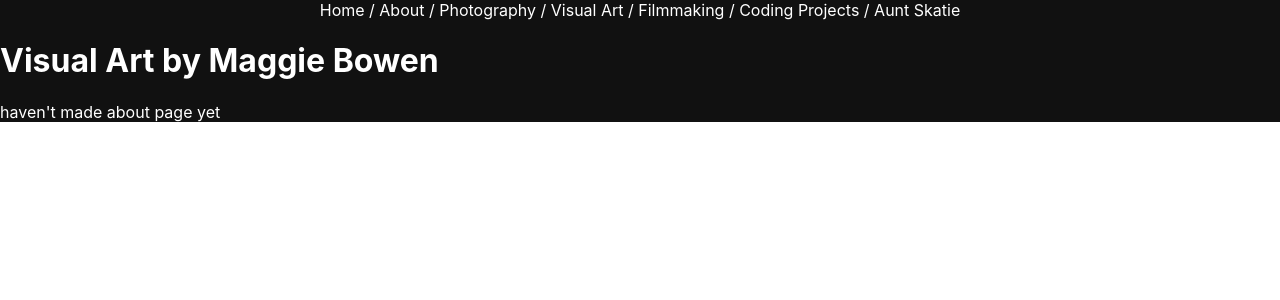
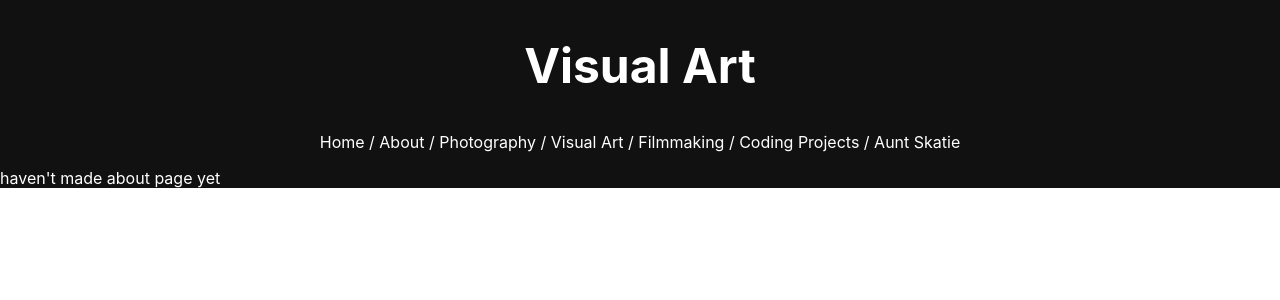
Before and after one commit to maggiebowen/maggie-portafolio-new, a Next.js app: page /visualArt in a window 1280 px wide. Shown: the top 300 px of the page. Built offline with nearby package versions, Linux system fonts and the light colour scheme.

Commit message:
added nav correctly and styled

```diff
--- a/pages/auntSkatie.tsx
+++ b/pages/auntSkatie.tsx
@@ -3,9 +3,9 @@ import Navigation from './Navigation';
 
 function auntSkatie() {
   return (
-    <div className={styles.container}>
+    <div className={styles.secondaryPage}>
+      <h1 className={styles.pageTitle}>Aunt Skatie, LGBT and womens skate club</h1>
       <Navigation />
-      <h1>Aunt Skatie, LGBT and womens skate club</h1>
       <p>haven&#39;t made about page yet</p>
     </div>
   );
--- a/pages/codingProjects.tsx
+++ b/pages/codingProjects.tsx
@@ -16,6 +16,9 @@ function codingProjects() {
         {/* eslint-disable-next-line */}
         <button className={styles.button}>University Github</button>
       </a>
+
+      <h2>About this site:</h2>
+      <p>This website was programmed in Typescript.</p>
 
       <h2>Assignments from React Class:</h2>
       <iframe
--- a/pages/filmmaking.tsx
+++ b/pages/filmmaking.tsx
@@ -3,9 +3,9 @@ import Navigation from './Navigation';
 
 function filmmaking() {
   return (
-    <div className={styles.container}>
+    <div className={styles.secondaryPage}>
+      <h1 className={styles.pageTitle}>Filmmaking</h1>
       <Navigation />
-      <h1>filmmaking by Maggie</h1>
       <p>haven&#39;t made about page yet</p>
     </div>
   );
--- a/pages/photography.tsx
+++ b/pages/photography.tsx
@@ -3,9 +3,9 @@ import Navigation from './Navigation';
 
 function photography() {
   return (
-    <div className={styles.container}>
+    <div className={styles.secondaryPage}>
+      <h1 className={styles.pageTitle}>Photography</h1>
       <Navigation />
-      <h1>Photography by Maggie Bowen</h1>
       <p>haven&#39;t made about page yet</p>
     </div>
   );
--- a/pages/visualArt.tsx
+++ b/pages/visualArt.tsx
@@ -3,9 +3,9 @@ import Navigation from './Navigation';
 
 function visualArt() {
   return (
-    <div className={styles.container}>
+    <div className={styles.secondaryPage}>
+      <h1 className={styles.pageTitle}>Visual Art</h1>
       <Navigation />
-      <h1>Visual Art by Maggie Bowen</h1>
       <p>haven&#39;t made about page yet</p>
     </div>
   );
--- a/styles/Home.module.css
+++ b/styles/Home.module.css
@@ -1,7 +1,5 @@
 .container {
   padding: 0;
-  color: #fff;
-  background-color: #111;
 }
 
 .bgWrap {
@@ -86,7 +84,7 @@
   color: #fff;
 }
 
-.aboutPg {
+.secondaryPage {
   color: #fff;
   background-color: #111;
 }
@@ -98,6 +96,7 @@
   margin: 0 4em;
   line-height: 1.3;
   text-indent: 5%;
+  height: 100%;
 }
 
 .aboutPageContainer a {
```
Also changed, not shown: pages/About.tsx (+6 -2 lines).
